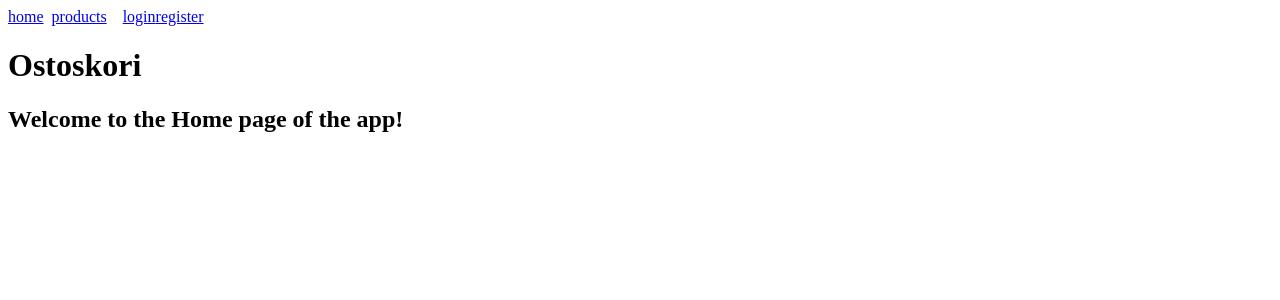
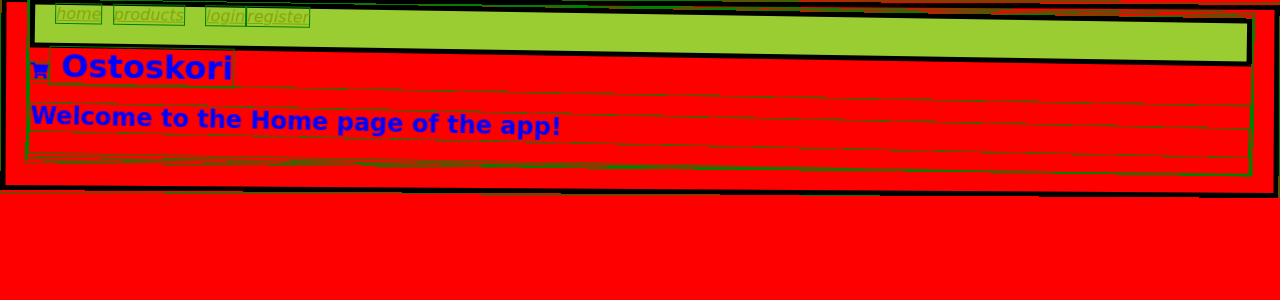
Before and after one commit to manuligit/fs-projekti, a React (Create React App) app in the folder client/: page / in a window 1280 px wide. Shown: the top 300 px of the page. Built offline with nearby package versions, Linux system fonts and the light colour scheme; no server answers.

Commit message:
Added css styles

```diff
--- a/client/src/App.css
+++ b/client/src/App.css
@@ -2,3 +2,53 @@
   font-size: 25px;
 	color:red;
 }
+
+body {
+  margin: 0 auto;
+  background-color: red;
+  padding: 0 20px 20px 20px;
+  border: 5px solid black;
+  font-family: "Comic Sans MS";
+  color: blue
+}
+
+li {
+  font-style: italic;
+  color: #F70
+}
+
+a {
+  font-style: italic;
+  color: #89a203
+}
+
+.header {
+  -webkit-animation: rotate-left 1s linear infinite normal;
+  margin: 0 auto;
+  background-color: yellowgreen;
+  padding: 0 20px 20px 20px;
+  border: 5px solid black;
+
+}
+
+* {
+  -webkit-animation: rotate-right 10000s linear infinite normal;
+  border: 1px solid green
+}
+
+@-webkit-keyframes rotate-right {
+  from{
+    -webkit-transform: rotate(0deg);
+  }
+  to{
+    -webkit-transform: rotate(360deg);
+  }
+}
+@-webkit-keyframes rotate-left {
+  from{
+    -webkit-transform: rotate(360deg);
+  }
+  to{
+    -webkit-transform: rotate(1deg);
+  }
+}
--- a/client/src/App.js
+++ b/client/src/App.js
@@ -34,7 +34,7 @@ class App extends React.Component {
       <div className="App">
         <Router>
           <div>
-            <div>
+            <div className="header">
               <Link to="/">home</Link> &nbsp;
               <Link to="/products">products</Link> &nbsp;
               {this.props.user && <Link to="/products/new">new product</Link>} &nbsp;
@@ -44,7 +44,7 @@ class App extends React.Component {
               {this.props.user === null && <Link to="/register">register</Link>}
             </div>
             <Notification message={this.props.notification} />
-            <h1>Ostoskori</h1>
+            <i className="fas fa-shopping-cart">  </i><h1 style={{ display:'inline' }}>  Ostoskori</h1>
             <Switch>
               <Route exact path="/" render={() => <Home user={this.props.user}/>} />
               <Route exact path="/products" render={() => <ProductList />} />
--- a/client/src/index.js
+++ b/client/src/index.js
@@ -3,6 +3,7 @@ import ReactDOM from 'react-dom'
 import App from './App'
 import { Provider } from 'react-redux'
 import store from './store'
+import 'normalize.css'
 
 ReactDOM.render(
   <Provider store={store}>
```
